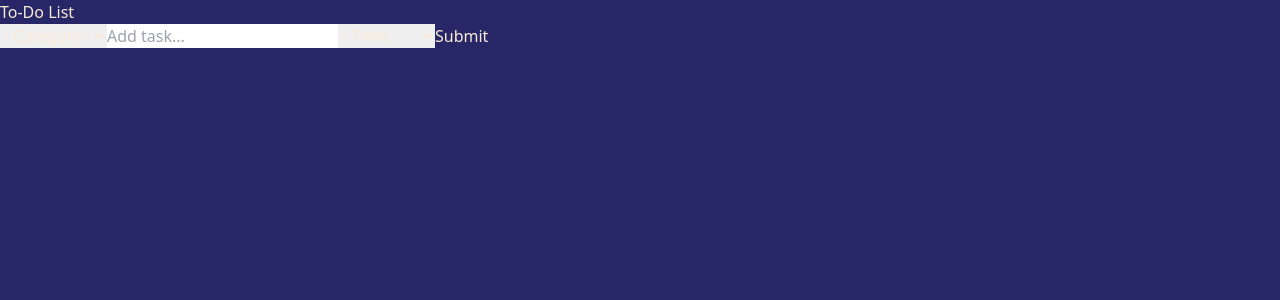
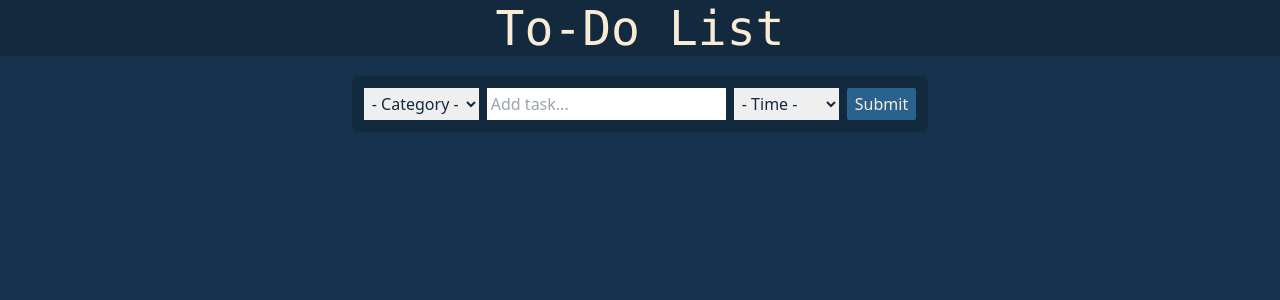
Before and after one commit to StevieBrooks/ReactTodoApp, a React (Create React App) app: page / in a window 1280 px wide. Shown: the top 300 px of the page. Built offline with nearby package versions, Linux system fonts and the light colour scheme.

Commit message:
make headway on styling

```diff
--- a/src/App.css
+++ b/src/App.css
@@ -3,7 +3,7 @@
 @tailwind utilities;
 
 body {
-  background-color: rgb(39, 39, 104);
+  background-color: #16324F;
   color: antiquewhite;
 }
 
--- a/src/components/Button.jsx
+++ b/src/components/Button.jsx
@@ -2,7 +2,7 @@ import PropTypes from "prop-types"
 
 function Button( { btnContent, btnStyle, type } ) {
     return (<>
-        <button type={type} className={`btn ${btnStyle}`}>{btnContent}</button>
+        <button type={type} className={`bg-blue-two rounded-sm px-2 py-1 m-1 ${btnStyle}`}>{btnContent}</button>
     </>)
 }
 
--- a/src/components/Header.jsx
+++ b/src/components/Header.jsx
@@ -2,8 +2,8 @@ import PropTypes from 'prop-types'
 
 function Header( { headerTitle, reversed } ) {
     return (<>
-        <header className="todo-header">
-            <h1>{headerTitle}</h1>
+        <header className="flex justify-center bg-blue-five py-1">
+            <h1 className='text-5xl font-mono'>{headerTitle}</h1>
         </header>
     </>)
 }
--- a/src/components/TaskCard.jsx
+++ b/src/components/TaskCard.jsx
@@ -1,4 +1,3 @@
-import '../App.css';
 
 function TaskCard( { tasks, setTasks, task, index } ) {
 
@@ -10,10 +9,10 @@ function TaskCard( { tasks, setTasks, task, index } ) {
 
     return (<>
 
+        <p>{task.type}</p>
+        <li>{task.task}</li>
+        <p>{task.assigned}</p>
         <button onClick={doneClick}>Done</button>
-        <p className="bg-red-500 text-white p-4">{task.type}</p>
-        <li>{task.task}</li>
-        <p><strong>Assigned to: </strong>{task.assigned}</p>
         <button>Delete</button>
 
     </>)
--- a/src/components/TaskContainer.jsx
+++ b/src/components/TaskContainer.jsx
@@ -3,15 +3,16 @@ import TaskCard from "./TaskCard"
 function TaskContainer( { tasks, setTasks } ) {
     return (<>
 
+        <div className="w-4/5 mx-auto">
             <ul>
                 {tasks.map((task, index) => (
-
-                <div key={index}>
+                    <div key={index} className="bg-blue-four py-3 flex justify-around items-center border-b border-solid">
                         <TaskCard tasks={tasks} setTasks={setTasks} task={task} index={index} />
                     </div>
 
                 ))}
             </ul>
+        </div>
 
     </>)
 }
--- a/src/components/Taskbar.jsx
+++ b/src/components/Taskbar.jsx
@@ -49,25 +49,25 @@ function Taskbar( {reversed, setTasks } ) {
 
 
     return (<>
-        <div className="taskbar-inputs">
+        <div className="taskbar-inputs flex justify-center my-5">
 
-            <form onSubmit={submitForm}>
+            <form className=" bg-blue-five p-2 rounded-md items-start" onSubmit={submitForm}>
 
-                <select name="tagSelect" id="tagSelect" className="tag-select" onChange={(e) => setNewTag(e.target.value)} required>
+                <select name="tagSelect" id="tagSelect" className="text-blue-five p-1 m-1" onChange={(e) => setNewTag(e.target.value)} required>
                     {tagSelectOptions.map((option, index) => (
                         <option key={index} value={option.value}>{option.label}</option>
                     ))}
                 </select>
 
-                <input type="text" id="todoInput" className="todo-input" placeholder="Add task..." onChange={(e) => setNewTask(e.target.value)} required/>
+                <input type="text" id="todoInput" className="text-blue-five p-1 m-1" placeholder="Add task..." onChange={(e) => setNewTask(e.target.value)} required/>
 
-                <select name="assignSelect" id="assignSelect" className="assign-select" onChange={(e) => setNewAssign(e.target.value)} required>
+                <select name="assignSelect" id="assignSelect" className="text-blue-five p-1 m-1" onChange={(e) => setNewAssign(e.target.value)} required>
                     {assignSelectOptions.map((option, index) => (
                         <option key={index} value={option.value}>{option.label}</option>
                     ))}
                 </select>
 
-                <Button type="submit" btnContent="Submit" btnStyle={btnStyle} />
+                <Button type="submit" btnContent="Submit" btnStyle={btnStyle}  />
 
             </form>
 
--- a/tailwind.config.js
+++ b/tailwind.config.js
@@ -4,7 +4,15 @@ module.exports = {
     "./src/**/*.{js,jsx,ts,tsx}",
   ],
   theme: {
-    extend: {},
+    extend: {
+      colors: {
+        "blue-one": "#3E92CC",
+        "blue-two": "#2A628F",
+        "blue-three": "#18435A",
+        "blue-four": "#16324F",
+        "blue-five": "#13293D"
+      }
+    },
   },
   plugins: [],
 }
```
Lines whose indentation alone changed are shown as unchanged.
